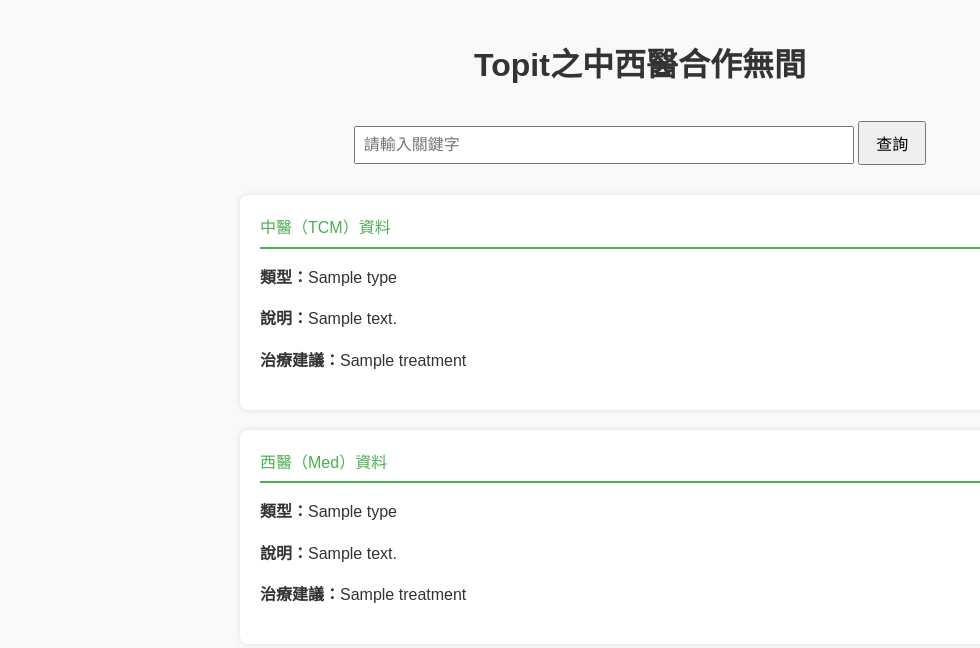
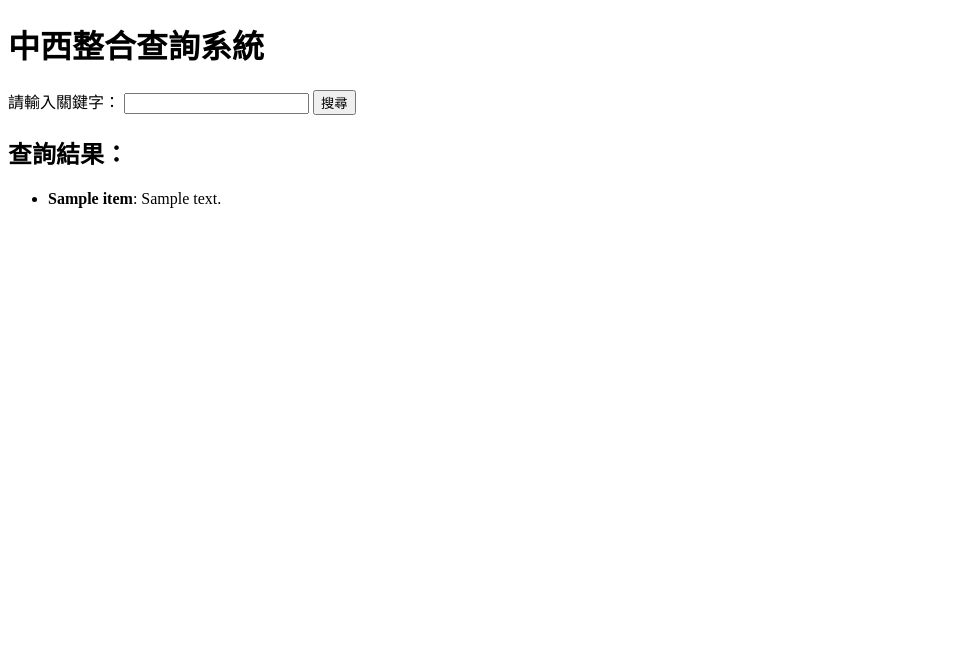
Before and after one commit to Cola-Shen/tcm_database, a Flask app: template templates/index.html in a window 1280 px wide. Shown: the top 648 px of the page, without its empty margins (0-980 px from the left). Run offline with Flask 3, Linux system fonts and the light colour scheme; the template is opened without the code that fills it: most values are stand-ins (such as "Sample title", 1, 10 or a date in 2020).

Commit message:
Update index.html

```diff
--- a/templates/index.html
+++ b/templates/index.html
@@ -1,83 +1,29 @@
+<!-- templates/index.html -->
 <!DOCTYPE html>
 <html lang="zh-Hant">
 <head>
-  <meta charset="UTF-8" />
-  <title>Topit之中西醫合作無間</title>
-  <style>
-    body {
-      font-family: "Microsoft JhengHei", sans-serif;
-      max-width: 800px;
-      margin: 40px auto;
-      padding: 0 20px;
-      line-height: 1.6;
-      background-color: #f9f9f9;
-      color: #333;
-    }
-    h1 {
-      text-align: center;
-      margin-bottom: 30px;
-    }
-    form {
-      text-align: center;
-      margin-bottom: 30px;
-    }
-    input[type="text"] {
-      width: 60%;
-      padding: 8px;
-      font-size: 16px;
-    }
-    input[type="submit"] {
-      padding: 8px 16px;
-      font-size: 16px;
-      cursor: pointer;
-    }
-    .result-section {
-      background-color: #fff;
-      padding: 20px;
-      border-radius: 8px;
-      box-shadow: 0 0 6px rgba(0,0,0,0.1);
-      margin-bottom: 20px;
-    }
-    .section-title {
-      border-bottom: 2px solid #4CAF50;
-      margin-bottom: 10px;
-      padding-bottom: 6px;
-      color: #4CAF50;
-    }
-    .not-found {
-      text-align: center;
-      font-size: 18px;
-      color: #a00;
-      margin-top: 40px;
-    }
-  </style>
+    <meta charset="UTF-8">
+    <title>中西整合查詢系統</title>
 </head>
 <body>
-  <h1>Topit之中西醫合作無間</h1>
+    <h1>中西整合查詢系統</h1>
+    <form method="GET" action="/search">
+        <label for="q">請輸入關鍵字：</label>
+        <input type="text" id="q" name="q" required>
+        <button type="submit">搜尋</button>
+    </form>
 
-  <form method="post">
-    <input type="text" name="keyword" placeholder="請輸入關鍵字" value="{{ query }}" required />
-    <input type="submit" value="查詢" />
-  </form>
-
-  {% if result %}
-    <div class="result-section">
-      <div class="section-title">中醫（TCM）資料</div>
-      <p><strong>類型：</strong>{{ result.TCM.type }}</p>
-      <p><strong>說明：</strong>{{ result.TCM.description }}</p>
-      <p><strong>治療建議：</strong>{{ result.TCM.treatment }}</p>
-    </div>
-
-    <div class="result-section">
-      <div class="section-title">西醫（Med）資料</div>
-      <p><strong>類型：</strong>{{ result.Med.type }}</p>
-      <p><strong>說明：</strong>{{ result.Med.description }}</p>
-      <p><strong>治療建議：</strong>{{ result.Med.treatment }}</p>
-    </div>
-  {% elif query %}
-    <div class="not-found">
-      查無關鍵字「{{ query }}」的相關資料。
-    </div>
-  {% endif %}
+    {% if results is defined %}
+        <h2>查詢結果：</h2>
+        {% if results %}
+            <ul>
+                {% for item in results %}
+                    <li><strong>{{ item.name }}</strong>: {{ item.description }}</li>
+                {% endfor %}
+            </ul>
+        {% else %}
+            <p>查無相關結果。</p>
+        {% endif %}
+    {% endif %}
 </body>
 </html>
```
